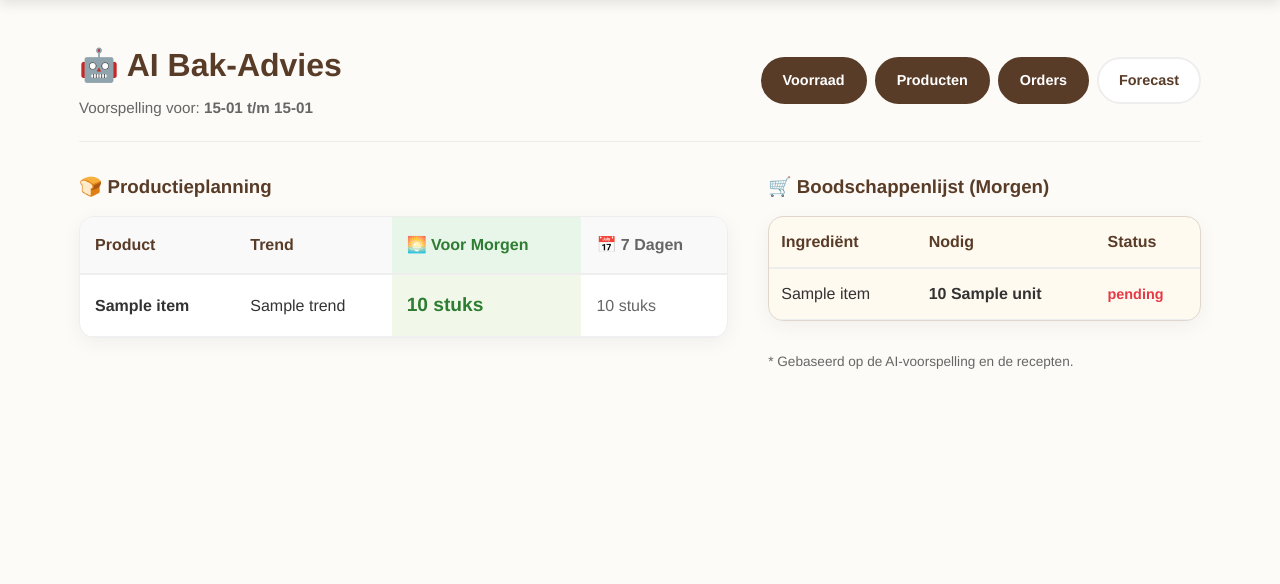
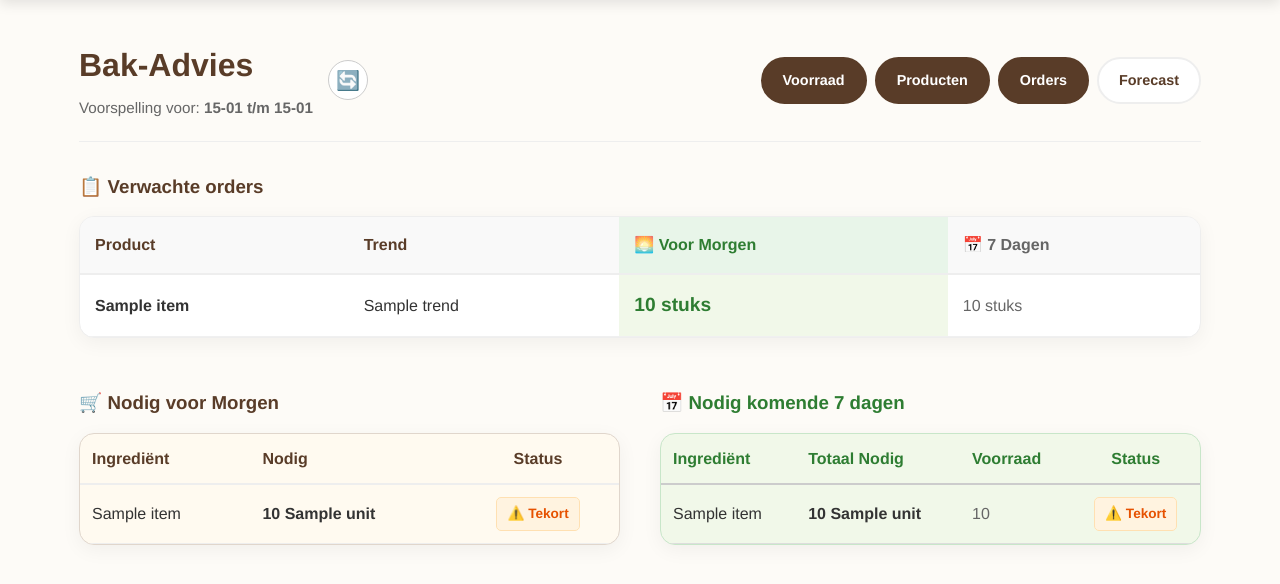
Before and after one commit to A-D-DBS-application/web-application-2025-group-11, a Flask app: template app/templates/admin_forecast.html in a window 1280 px wide. Shown: the part 100-684 px from the top of the page. Run offline with Flask 3, Linux system fonts and the light colour scheme; the template is opened without the code that fills it: most values are stand-ins (such as "Sample title", 1, 10 or a date in 2020).

Commit message:
betere forecast

```diff
--- a/app/routes.py
+++ b/app/routes.py
@@ -477,20 +477,35 @@ def delete_recipe_rule(rule_id):
 #  6. AI FORECAST
 # ==============================================================================
 
+@main.route('/admin/forecast/refresh', methods=['POST'])
+def refresh_forecast():
+    if 'user_id' not in session or session.get('user_email') not in ADMIN_EMAILS:
+        return redirect(url_for('main.index'))
+
+    try:
+        # Hier roepen we hem aan met force_refresh=True!
+        generate_smart_forecast(force_refresh=True)
+        flash('De voorspelling is opnieuw berekend.', 'success')
+    except Exception as e:
+        flash(f'Fout bij verversen: {e}', 'danger')
+
+    return redirect(url_for('main.admin_forecast'))
+
 @main.route('/admin/forecast')
 def admin_forecast():
-    if session.get('user_email') not in ADMIN_EMAILS: return redirect(url_for('main.index'))
+    if 'user_id' not in session or session.get('user_email') not in ADMIN_EMAILS:
+        return redirect(url_for('main.index'))
 
     try:
-        # Dit roept je slimme algoritme aan + boodschappenlijst
-        forecast, shopping_list, start, end = generate_smart_forecast()
+        forecast, shop_tomorrow, shop_week, start, end = generate_smart_forecast()
     except Exception as e:
         print(f"Error AI: {e}")
-        forecast, shopping_list = [], []
+        forecast, shop_tomorrow, shop_week = [], [], []
         start, end = date.today(), date.today()
 
     return render_template('admin_forecast.html',
                            forecast=forecast,
-                           shopping_list=shopping_list,
+                           shop_tomorrow=shop_tomorrow,
+                           shop_week=shop_week,
                            start_date=start,
                            end_date=end)
--- a/app/static/style.css
+++ b/app/static/style.css
@@ -532,6 +532,32 @@ h1 {
 
 .alert-row { background-color: #fff5f5; }
 
+.text-grey {
+    color: #ccc;
+}
+
+.status-badge {
+    display: inline-block;
+    padding: 5px 10px;
+    border-radius: 5px;
+    font-weight: bold;
+    font-size: 0.85rem;
+    text-align: center;
+    min-width: 80px; /* Vaste breedte: zorgt voor perfecte uitlijning */
+}
+
+.status-ok {
+    background-color: #e8f5e9;
+    color: #2e7d32;
+    border: 1px solid #c8e6c9;
+}
+
+.status-warn {
+    background-color: #fff3e0;
+    color: #e65100;
+    border: 1px solid #ffe0b2;
+}
+
 /* =========================================
    8. MELDINGEN (Alerts)
    ========================================= */
--- a/app/templates/admin_forecast.html
+++ b/app/templates/admin_forecast.html
@@ -4,9 +4,18 @@
 <div class="container" style="margin-top: 40px; margin-bottom: 60px;">
 
     <div class="admin-header-container">
-        <div class="admin-header-text">
-            <h1>🤖 AI Bak-Advies</h1>
+        <div class="admin-header-text" style="display: flex; align-items: center; gap: 15px;">
+            <div>
+                <h1>Bak-Advies</h1>
                 <p>Voorspelling voor: <strong>{{ start_date.strftime('%d-%m') }} t/m {{ end_date.strftime('%d-%m') }}</strong></p>
+            </div>
+
+            <form action="{{ url_for('main.refresh_forecast') }}" method="POST" style="margin: 0;">
+                <button type="submit" title="Nu opnieuw berekenen"
+                        style="background: white; border: 1px solid #ccc; border-radius: 50%; width: 40px; height: 40px; cursor: pointer; font-size: 1.2em; transition: transform 0.2s;">
+                    🔄
+                </button>
+            </form>
         </div>
 
         <div style="display: flex; gap: 8px;">
@@ -22,11 +31,10 @@
             <h3 style="color: #E63946;">Nog geen data!</h3>
             <p>Het algoritme heeft historie nodig. Draai <code>seed_history.py</code>.</p>
         </div>
+    {% else %}
 
-    {% else %} <div style="display: flex; gap: 40px; flex-wrap: wrap;">
-
-        <div style="flex: 3; min-width: 400px;">
-            <h3 style="color: #593C28; margin-bottom: 15px;">🍞 Productieplanning</h3>
+    <div style="margin-bottom: 50px;">
+        <h3 style="color: #593C28; margin-bottom: 15px;">📋 Verwachte orders</h3>
         <div class="cart-container" style="padding: 0; overflow: hidden;">
             <table style="width: 100%; border-collapse: collapse;">
                 <thead>
@@ -59,44 +67,91 @@
         </div>
     </div>
 
-        <div style="flex: 2; min-width: 300px;">
-            <h3 style="color: #593C28; margin-bottom: 15px;">🛒 Boodschappenlijst (Morgen)</h3>
-            <div class="cart-container" style="padding: 0; overflow: hidden; background-color: #fffaf0; border: 1px solid #e0d6cc;">
+    <div style="display: flex; gap: 40px; flex-wrap: wrap; align-items: stretch;">
+
+        <div style="flex: 1; min-width: 400px; display: flex; flex-direction: column;">
+            <h3 style="color: #593C28; margin-bottom: 15px;">🛒 Nodig voor Morgen</h3>
+            <div class="cart-container" style="padding: 0; overflow: hidden; background-color: #fffaf0; border: 1px solid #e0d6cc; flex-grow: 1;">
                 <table style="width: 100%; border-collapse: collapse;">
                     <thead>
                         <tr style="border-bottom: 2px solid #eee; text-align: left; color: #593C28;">
                             <th style="padding: 12px;">Ingrediënt</th>
                             <th style="padding: 12px;">Nodig</th>
-                            <th style="padding: 12px;">Status</th>
+                            <th style="padding: 12px; text-align: center;">Status</th>
                         </tr>
                     </thead>
                     <tbody>
-                        {% for item in shopping_list %}
+                        {% for item in shop_tomorrow %}
                         <tr style="border-bottom: 1px solid #eee;">
                             <td style="padding: 12px;">{{ item.name }}</td>
+
+                            {% if item.amount == 0 %}
+                                <td style="padding: 12px; font-weight: bold; color: #ccc;">
+                            {% else %}
                                 <td style="padding: 12px; font-weight: bold;">
+                            {% endif %}
                                 {{ item.amount }} {{ item.unit }}
                             </td>
-                            <td style="padding: 12px;">
-                                {% if item.status == 'Voldoende ✅' %}
-                                    <span style="color: #4CAF50; font-size: 0.9em;">{{ item.status }}</span>
+
+                            <td style="padding: 12px; text-align: center;">
+                                {% if 'Voldoende' in item.status %}
+                                    <span class="status-badge status-ok">OK</span>
                                 {% else %}
-                                    <span style="color: #E63946; font-weight: bold; font-size: 0.9em;">{{ item.status }}</span>
+                                    <span class="status-badge status-warn">⚠️ Tekort</span>
                                 {% endif %}
                             </td>
                         </tr>
                         {% else %}
-                            <tr><td colspan="3" style="padding: 20px; text-align: center; color: #888;">Nog geen recepten gekoppeld.</td></tr>
+                            <tr><td colspan="3" style="padding: 20px; text-align: center; color: #888;">Geen recepten.</td></tr>
                         {% endfor %}
                     </tbody>
                 </table>
             </div>
-            <p style="margin-top: 10px; font-size: 0.85em; color: #666;">
-                * Gebaseerd op de AI-voorspelling en de recepten.
-            </p>
+        </div>
+
+        <div style="flex: 1; min-width: 400px; display: flex; flex-direction: column;">
+            <h3 style="color: #2E7D32; margin-bottom: 15px;">📅 Nodig komende 7 dagen</h3>
+            <div class="cart-container" style="padding: 0; overflow: hidden; background-color: #F1F8E9; border: 1px solid #C8E6C9; flex-grow: 1; display: flex; flex-direction: column;">
+                <table style="width: 100%; border-collapse: collapse; margin-bottom: auto;">
+                    <thead>
+                        <tr style="border-bottom: 2px solid #ccc; text-align: left; color: #2E7D32;">
+                            <th style="padding: 12px;">Ingrediënt</th>
+                            <th style="padding: 12px;">Totaal Nodig</th>
+                            <th style="padding: 12px;">Voorraad</th>
+                            <th style="padding: 12px; text-align: center;">Status</th>
+                        </tr>
+                    </thead>
+                    <tbody>
+                        {% for item in shop_week %}
+                        <tr style="border-bottom: 1px solid #ddd;">
+                            <td style="padding: 12px;">{{ item.name }}</td>
+
+                            {% if item.amount == 0 %}
+                                <td style="padding: 12px; font-weight: bold; color: #ccc;">
+                            {% else %}
+                                <td style="padding: 12px; font-weight: bold;">
+                            {% endif %}
+                                {{ item.amount }} {{ item.unit }}
+                            </td>
+
+                            <td style="padding: 12px; color: #666;">{{ item.stock }}</td>
+                            <td style="padding: 12px; text-align: center;">
+                                {% if 'Voldoende' in item.status %}
+                                    <span class="status-badge status-ok">OK</span>
+                                {% else %}
+                                    <span class="status-badge status-warn">⚠️ Tekort</span>
+                                {% endif %}
+                            </td>
+                        </tr>
+                        {% endfor %}
+                    </tbody>
+                </table>
+            </div>
         </div>
 
     </div>
 
-    {% endif %} </div>
+    {% endif %}
+
+</div>
 {% endblock %}
```
Also changed, not shown: app/analytics.py (+53 -43 lines), seed_history.py (+20 -14 lines). Lines whose indentation alone changed are shown as unchanged.
